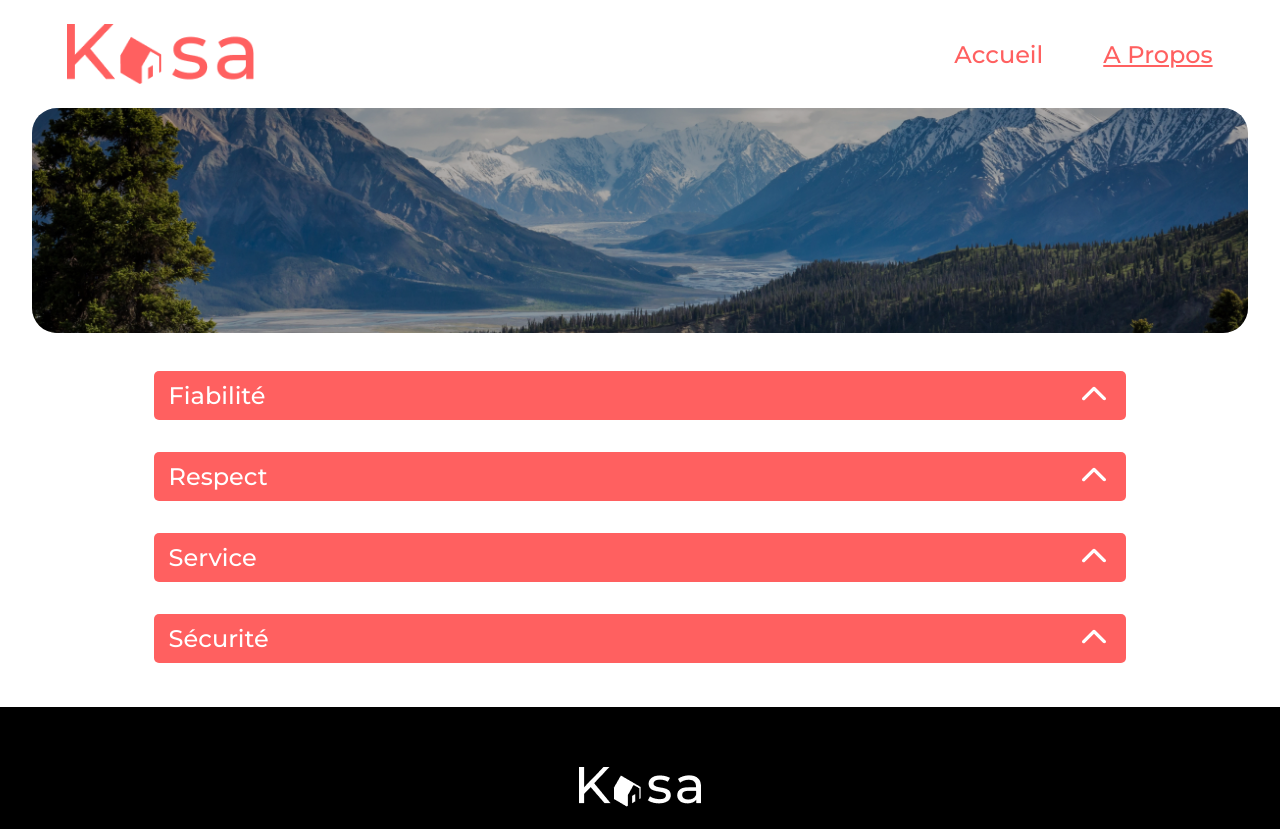
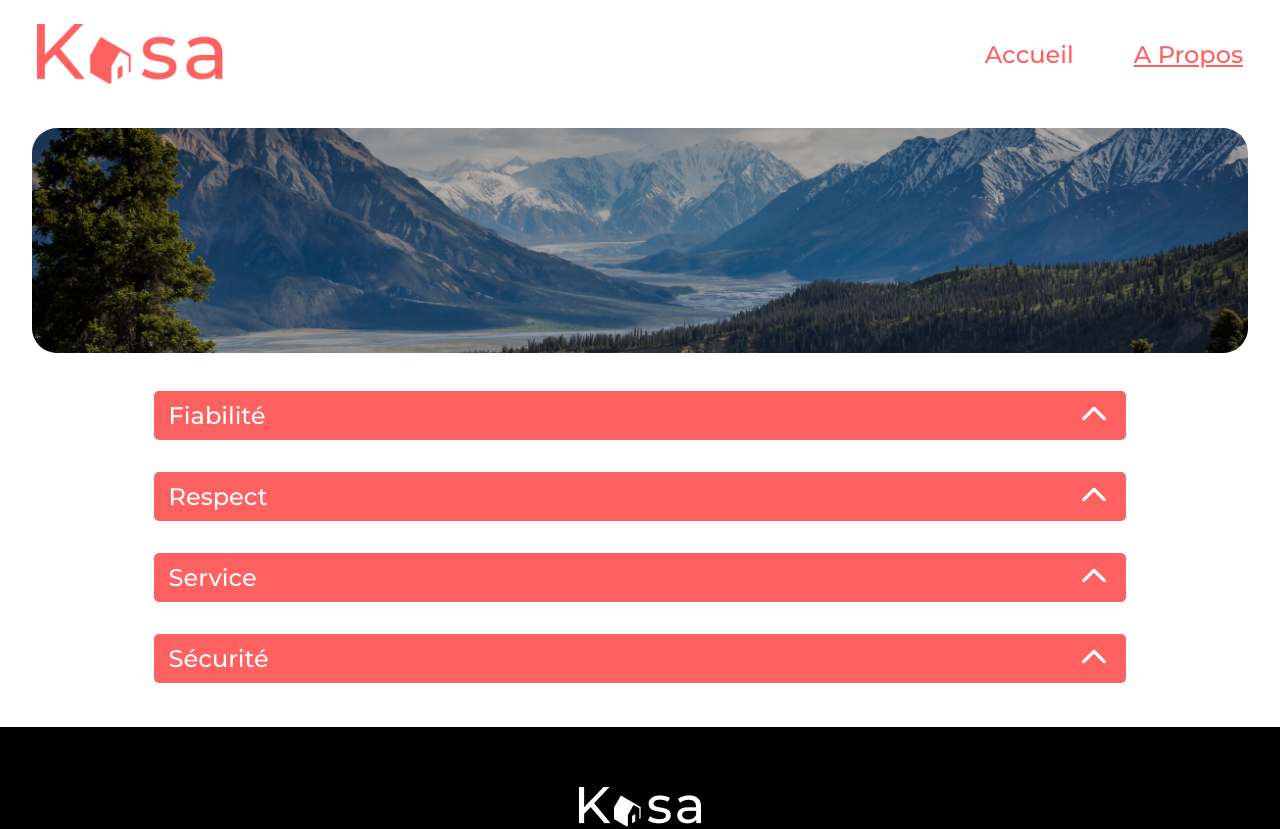
Before and after one commit to heltnx/kasa, a React (Create React App) app: page /about in a window 1280 px wide. Shown: the top 829 px of the page. Built offline with nearby package versions, Linux system fonts and the light colour scheme.

Commit message:
reglage css header

```diff
--- a/src/layout/Header.jsx
+++ b/src/layout/Header.jsx
@@ -7,12 +7,10 @@ import '../style/header.css';
 
 const Header = () => {
   return (
-    <div className='container'>
-      <header className="header">
-        <img src="../images/logo.png" className="logo" alt="logo" />
-        <Nav />
-      </header>
-    </div>
+    <header className="header">
+      <img src="../images/logo.png" className="logo" alt="logo" />
+      <Nav />
+    </header>
   );
 };
 
--- a/src/style/header.css
+++ b/src/style/header.css
@@ -1,6 +1,7 @@
 .header {
   background-color: white;
   min-height: 68px;
+  margin-bottom: 40px;
   display: flex;
   flex-direction: row;
   align-items: center;
@@ -15,7 +16,7 @@
 }
 
 /* Style du lien actif */
-.header{
+.header {
   padding: 0 5px;
 }
 
@@ -37,7 +38,8 @@
   .header .logo {
     height: 40px;
   }
-    .header a{
+
+  .header a {
     font-size: 15px;
     margin-left: 30px;
   }
```
Lines whose indentation alone changed are shown as unchanged.
